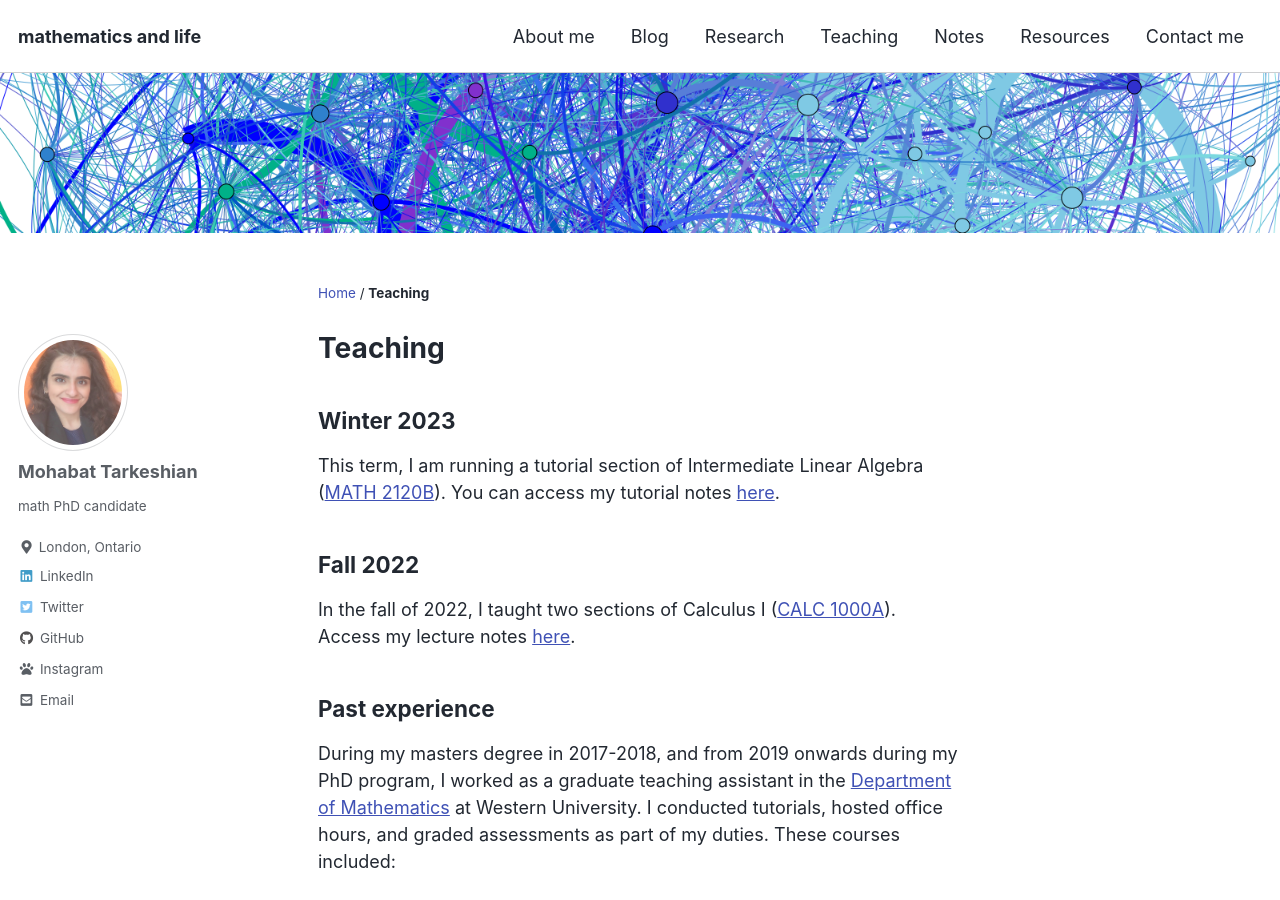
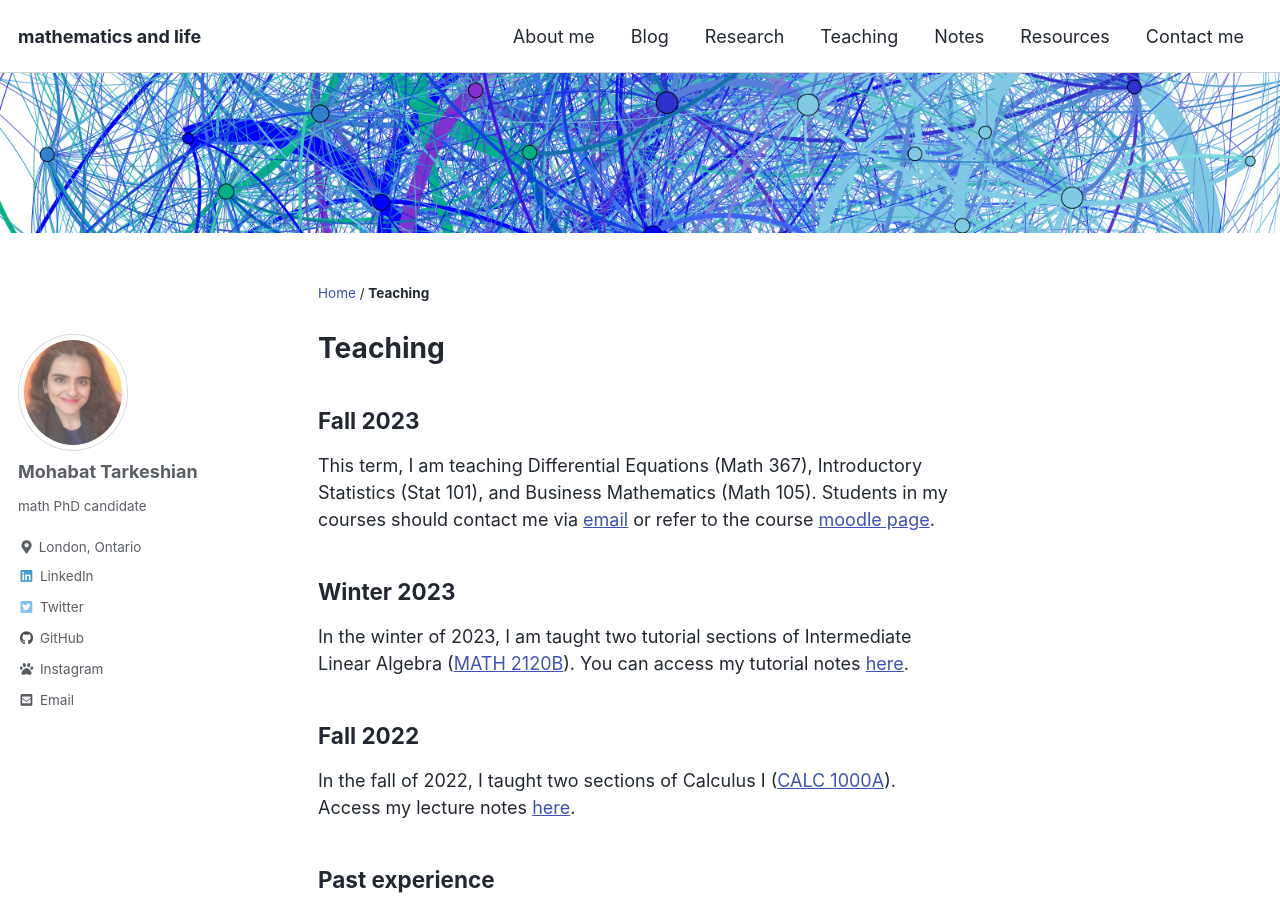
Before and after one commit to mohabatt/mohabatt.github.io, a Jekyll site: the page built from teaching.md, in a window 1280 px wide and 900 px high. Built offline with Jekyll 4.4.1, drawn with Linux system fonts in a browser that asks for light colours; cached includes are drawn as plain includes.

Commit message:
Update teaching.md

```diff
--- a/teaching.md
+++ b/teaching.md
@@ -3,8 +3,10 @@ layout: home
 title: Teaching
 usemathjax: true
 ---
+## Fall 2023
+This term, I am teaching Differential Equations (Math 367), Introductory Statistics (Stat 101), and Business Mathematics (Math 105). Students in my courses should contact me via [email](mailto:mtarkesh@stfx.ca) or refer to the course [moodle page](https://moodle.stfx.ca).
 ## Winter 2023
-This term, I am running a tutorial section of Intermediate Linear Algebra ([MATH 2120B](https://www.uwo.ca/math/undergraduate/current_students/course_information/course-outlines-directory/2022/MATH2120B-2023.pdf)). You can access my tutorial notes [here](https://www.dropbox.com/sh/cl9swvbziansvdx/AAAabqYYg4leLZIuBxfiNKZna?dl=0).
+In the winter of 2023, I am taught two tutorial sections of Intermediate Linear Algebra ([MATH 2120B](https://www.uwo.ca/math/undergraduate/current_students/course_information/course-outlines-directory/2022/MATH2120B-2023.pdf)). You can access my tutorial notes [here](https://www.dropbox.com/sh/cl9swvbziansvdx/AAAabqYYg4leLZIuBxfiNKZna?dl=0).
 
 ## Fall 2022
 In the fall of 2022, I taught two sections of Calculus I ([CALC 1000A](https://www.uwo.ca/math/undergraduate/current_students/course_information/course-outlines-directory/2022/CA1000A_blended.pdf)). Access my lecture notes [here](https://www.dropbox.com/sh/5jp1i1fh25br3sf/AAB7AT7WPBLttaZcJcFuTScka?dl=0).
```
